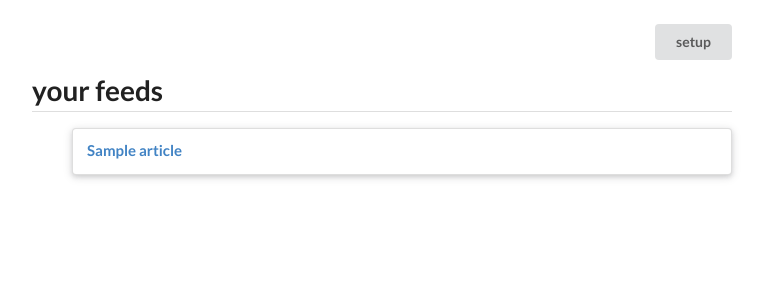
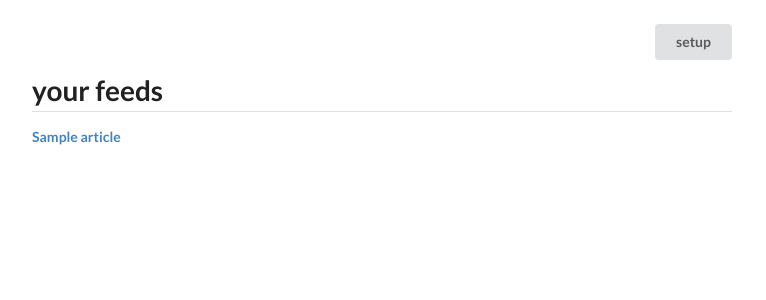
Before and after one commit to warusadura/banda, a Flask app: template templates/index.html in a window 1280 px wide. Shown: the top 300 px of the page, without its empty margins (258-1024 px from the left). Run offline with Flask 2, Linux system fonts and the light colour scheme; the template is opened without the code that fills it: most values are stand-ins (such as "Sample title", 1, 10 or a date in 2020).

Commit message:
feeds ui created

```diff
--- a/templates/index.html
+++ b/templates/index.html
@@ -16,21 +16,33 @@
         setup</a>
       <br>
       <h1 class="ui dividing header">your feeds</h1>
-      <ul>
+      <div class="ui feed">
         {% for article in articles %}
-          <div class="ui raised segment">
             {% if article.comments %}
-              <h4 class="ui header"><a href="{{ article.comments }}">
-                  {{ article.title }}</a></h4>
+              <div class="event">
+                <div class="content">
+                  <div class="summary">
+                    <a href="{{ article.comments }}">
+                      {{ article.title }}</a>
+                  </div>
+                </div>
+              </div>
             {% else %}
-              <h4 class="ui header"><a href="{{ article.link }}">
-                  {{ article.title }}</a>
-              </h4>
-              <p>{{ article.description }}</p>
+              <div class="event">
+                <div class="content">
+                  <div class="summary">
+                    <a href="{{ article.link }}">
+                      {{ article.title }}</a>
+                  </div>
+                  <div class="">
+                    <p>{{ article.description }}</p>
+                  </div>
+                <div>
+              </div>
             {% endif %}
-          </div>
         {% endfor %}
-      </ul>
+      </div>
+      <br>
     </div>
 
   </body>
--- a/templates/temp.html
+++ /dev/null
@@ -1 +0,0 @@
-<a href="about:config">
```
